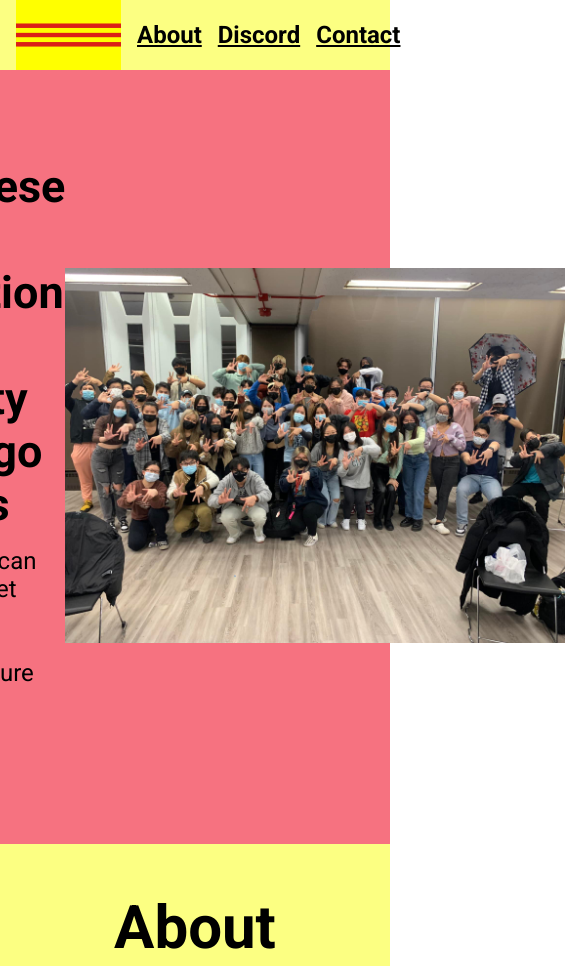
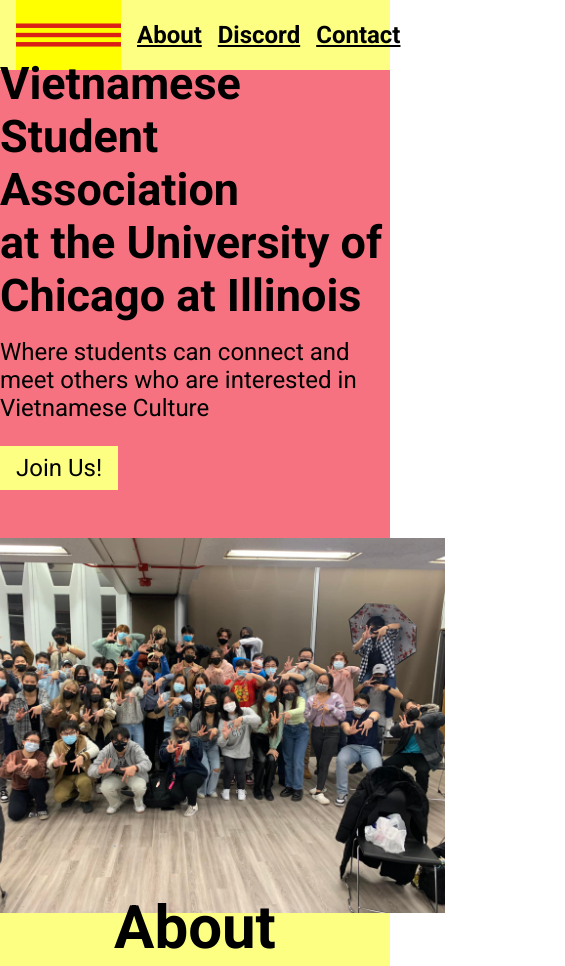
Before and after one commit to tamziy/My-first-website, a plain HTML site: page index.html in a window 390 px wide. Shown: the top 966 px of the page, 565 px wide, since content can reach past the window. Drawn offline with Linux system fonts and the light colour scheme.

Commit message:
Adding responsiveness

```diff
--- a/index.html
+++ b/index.html
@@ -24,7 +24,7 @@
 
       <header>
         <div class="row">
-          <div>
+          <div class="home__description">
             <h1 class="welcome-message">Vietnamese Student Association</h1>
             <h1 class="welcome-message">
               at the University of Chicago at Illinois
@@ -35,7 +35,7 @@
             </p>
             <button>Join Us!</button>
           </div>
-          <figure>
+          <figure class="home__picture">
             <img
               class="picture-size"
               src="./assets/vsa2.jpg"
--- a/style.css
+++ b/style.css
@@ -192,3 +192,17 @@ footer {
 .flag-image-bottom {
     height: 70px;
 }
+
+/* SMALL PHONES, TABLETS, LARGE PHONES */
+
+@media (max-width: 728px) {
+    .row {
+        flex-direction: column;
+    }
+
+    .home__description {
+        margin-top: 60px;
+        margin-bottom: 48px;
+    }
+
+}
```
